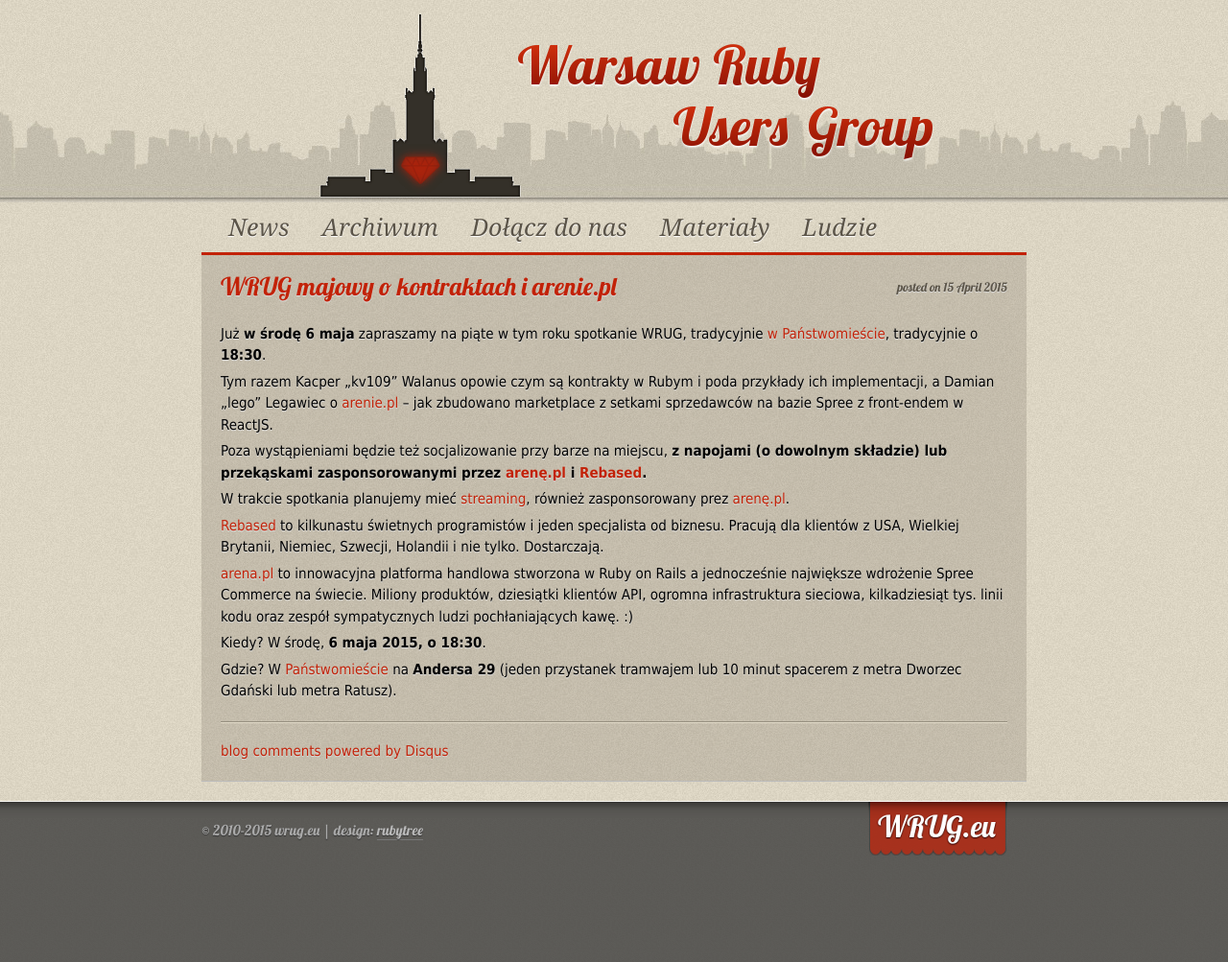
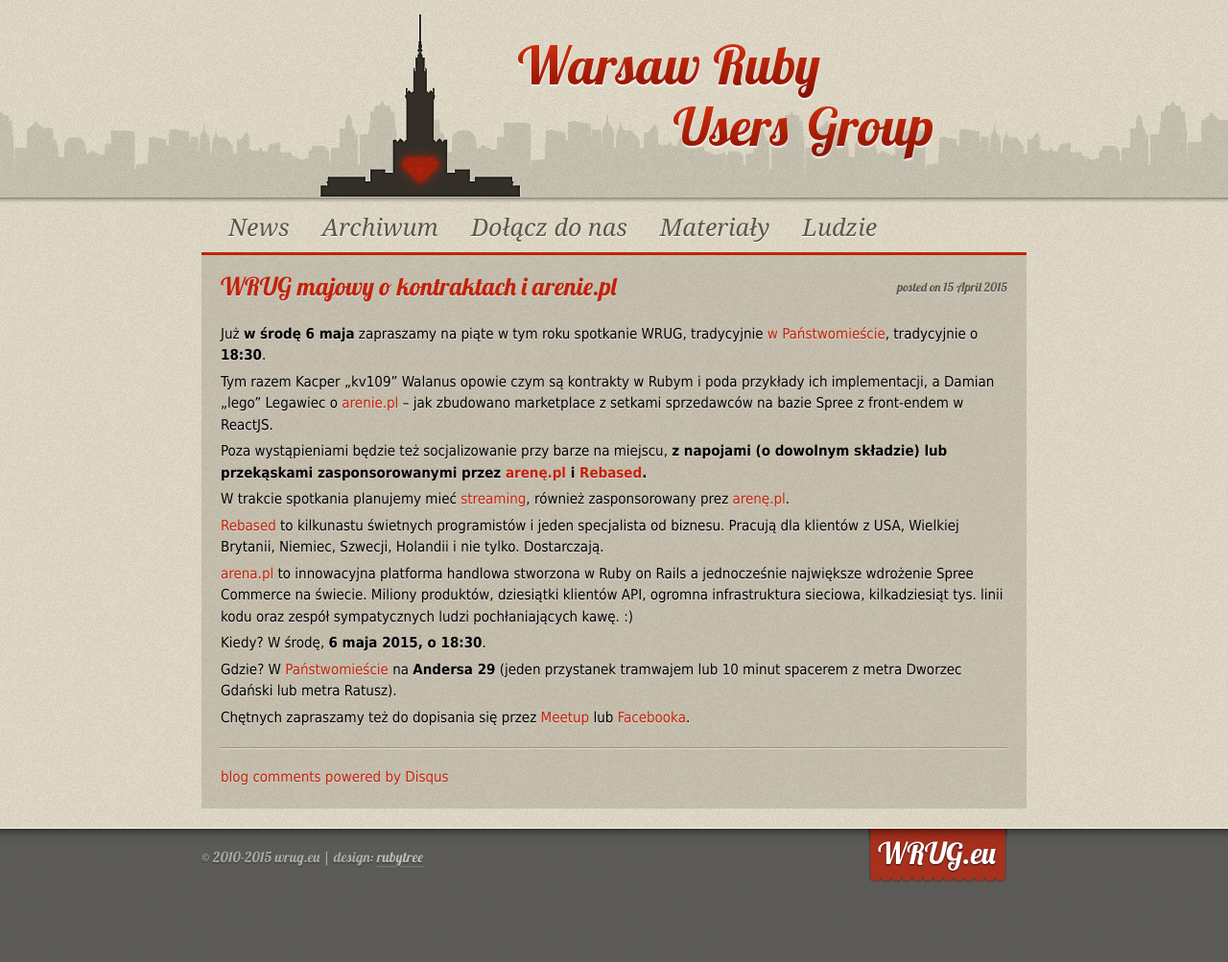
Before and after one commit to wrug/wrug.eu, a Jekyll site: the page built from _posts/2015-04-15-spotkanie-majowe.md, in a window 1280 px wide. Shown: the whole page at 96% size. Built offline with Jekyll 4.4.1, drawn with Linux system fonts in a browser that asks for light colours; comment, search, counter and statistics services are not loaded; before the commit the page ends 975 px from its top, so only the background shows below that.

Commit message:
May 2015 Fb/Meetup links

```diff
--- a/_posts/2015-04-15-spotkanie-majowe.md
+++ b/_posts/2015-04-15-spotkanie-majowe.md
@@ -35,3 +35,7 @@
 Gdzie? W [Państwomieście](http://panstwomiasto.pl) na
 **Andersa 29** (jeden przystanek tramwajem lub 10 minut
 spacerem z metra Dworzec Gdański lub metra Ratusz).
+
+Chętnych zapraszamy też do dopisania się przez
+[Meetup](http://www.meetup.com/Warsaw-Ruby-Users-Group-WRUG/events/221809053/)
+lub [Facebooka](https://www.facebook.com/events/1623024927930737/).
```
